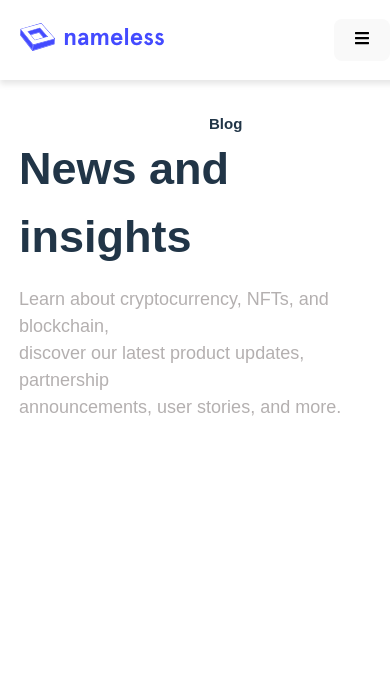
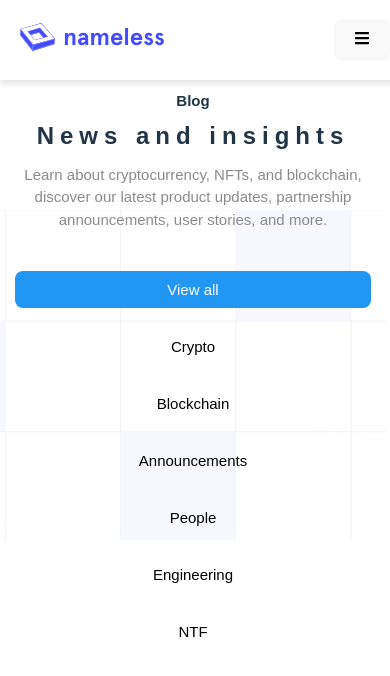
Before and after one commit to nucikk/Cryptocurrency, a React (Vite) app: page / in a window 390 px wide. Shown: the top 676 px of the page. Built offline with nearby package versions, Linux system fonts and the light colour scheme.

Commit message:
Add search buttons and responsive design

```diff
--- a/src/Component/AboutSection.jsx
+++ b/src/Component/AboutSection.jsx
@@ -1,8 +1,20 @@
-import React from "react";
+import React, { useState } from "react";
 import "../Style/about.css";
+import { Link } from "react-router-dom";
 
 function AboutSection() {
+  const buttons = [
+    { name: "View all"},
+    { name: "Crypto"},
+    { name: "Blockchain"},
+    { name: "Announcements"},
+    { name: "People"},
+    { name: "Engineering"},
+    { name: "NTF"},
+  ];
+
   return (
+    <>
       <div className="blog_section">
         <div className="news_section">
           <h3 className="blog_heading">Blog</h3>
@@ -11,9 +23,15 @@ function AboutSection() {
             <p>Learn about cryptocurrency, NFTs, and blockchain, </p>
             <p>discover our latest product updates, partnership</p>
             <p>announcements, user stories, and more.</p>
+            <div className="news_box_btn">
+              {buttons.map((button, index) => (
+                <button key={index} className="btn_insight"> {button.name} </button>
+              ))}
             </div>
           </div>
         </div>
+      </div>
+    </>
   );
 }
 
--- a/src/Style/Navbar.css
+++ b/src/Style/Navbar.css
@@ -26,6 +26,8 @@
 
 .navbar_links a:hover {
   color: #4d78b5;
+  transition: color 0.5s ease;
+
 }
 
 .navbar_auth {
--- a/src/Style/about.css
+++ b/src/Style/about.css
@@ -1,34 +1,77 @@
 .blog_section {
-  max-height: 19.875rem;
   display: flex;
   justify-content: center;
   align-items: center;
+  position: relative;
+  background-image: url(../Image/Backimg.svg);
 }
 
 .blog_heading {
-  font-size: 15px;
+  font-size: 0.9375rem;
   font-weight: bold;
-  margin: 36px 0 0 190px;
 }
 
 .news_heading {
-  font-size: 45px;
+  font-size: 2.8125rem;
   font-weight: bold;
-  margin-bottom: 16px;
+  letter-spacing: 5px;
+}
+
+.news_section {
+  height: 20.625rem;
+  display: flex;
+  flex-direction: column;
+  align-items: center;
+  justify-content: center;
+  font-size: 1.25rem;
+  line-height: 1.5;
 }
 
 .news_description {
-  font-size: 20px;
-  line-height: 1.5;
-  color: #b4b0b0;
+  text-align: center;
+  color: #8c8a8a;
+}
+
+.news_box_btn {
+  width: 59.375rem;
+  display: flex;
+  justify-content: space-between;
+  margin-top: 30px;
+}
+.btn_insight {
+  background-color: transparent;
+  transition: background-color 0.5s ease;
+}
+
+.btn_insight:first-child,
+.btn_insight:hover,
+.btn_insight:focus,
+.btn_insight.selected {
+  background-color: #2196f3;
+  color:#ffffff;
 }
 
 @media only screen and (max-width: 768px) {
   .blog_section {
     position: absolute;
-    margin: 90px 19px;
+    margin: 210px auto;
   }
-  .news_description {
-    font-size: 18px;
+  .news_box_btn {
+    width: 24.125rem;
+    display: flex;
+    flex-direction: column;
+    align-items: center;
+  }
+  .btn_insight {
+    width: 22.25rem;
+    margin: 10px 0;
+  }
+  .news_heading {
+    font-size: 1.5rem;
+    margin: 5px 0 10px 0;
+    letter-spacing: 6px;
+  }
+  .news_section {
+    font-size: 0.9375rem;
   }
 }
```
Also changed, not shown: src/Component/Login.jsx (line endings or trailing spaces), src/Image/Backimg.svg (added). Lines whose indentation alone changed are shown as unchanged.
